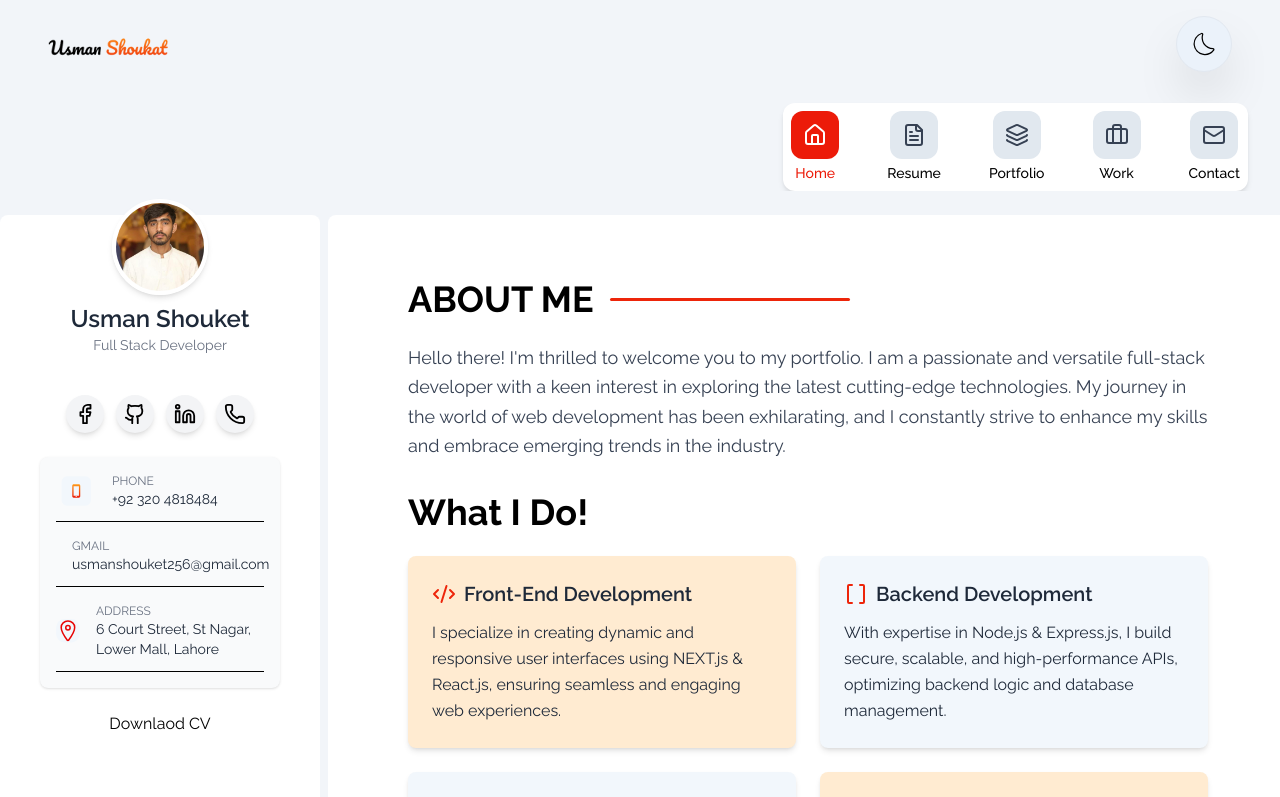
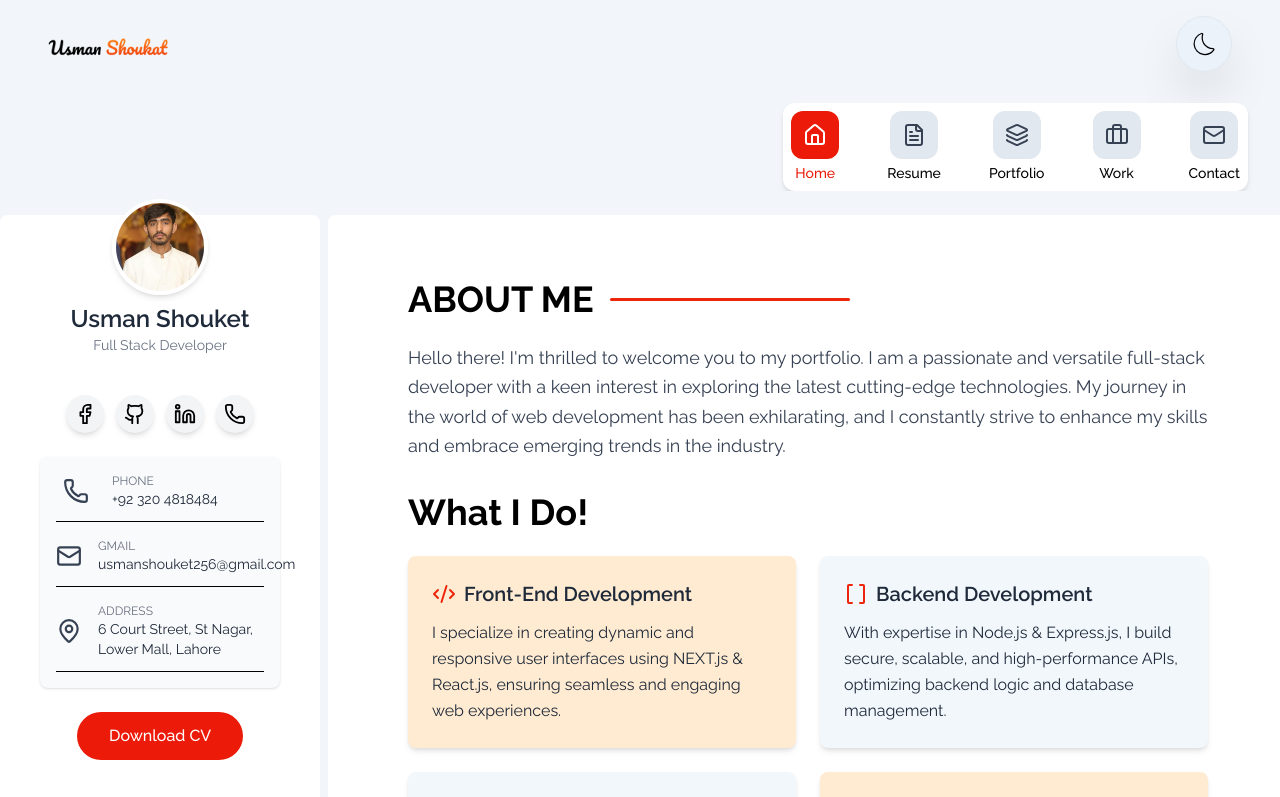
Before and after one commit to its-pz-mir/next-portfolio, a Next.js app: page / in a window 1280 px wide. Shown: the top 797 px of the page. Built offline with nearby package versions, Linux system fonts and the light colour scheme.

Commit message:
CV Download Enabled

```diff
--- a/src/components/profileDetails.jsx
+++ b/src/components/profileDetails.jsx
@@ -1,10 +1,11 @@
+import React from "react";
 import Image from "next/image";
-import React from "react";
 import SocialButtons from "./socialButton";
+import { Phone, Mail, MapPin } from "lucide-react"; // <-- imported from lucide-react
 
 const ProfileDetails = () => {
   return (
-    <div className="bg-white dark:bg-[#1A1F25]  p-6 md:block hidden">
+    <div className="bg-white dark:bg-[#1A1F25] p-6 md:block hidden">
       {/* Profile Image & Name */}
       <div className="profile relative flex flex-col items-center">
         <div className="absolute -top-14 w-24 h-24">
@@ -19,7 +20,9 @@ const ProfileDetails = () => {
         <h2 className="mt-12 text-lg lg:text-2xl font-semibold dark:text-white text-gray-800">
           Usman Shouket
         </h2>
-        <h3 className="text-sm text-gray-500 dark:text-gray-200">Full Stack Developer</h3>
+        <h3 className="text-sm text-gray-500 dark:text-gray-200">
+          Full Stack Developer
+        </h3>
       </div>
 
       {/* Social Media Icons */}
@@ -29,27 +32,68 @@ const ProfileDetails = () => {
 
       {/* Contact Details */}
       <div className="details mt-6 bg-gray-50 dark:bg-gray-900 dark:text-white p-4 rounded-lg shadow-sm space-y-4">
-        {[
-          { icon: "phone", label: "Phone", value: "+92 320 4818484" },
-          { icon: "mail", label: "Gmail", value: "usmanshouket256@gmail.com" },
-          { icon: "location", label: "Address", value: "6 Court Street, St Nagar, Lower Mall, Lahore" },
-        ].map(({ icon, label, value }) => (
-          <div key={icon} className="flex items-center space-x-4 border-b pb-3">
-            <div className="w-10 flex justify-center">
-              <Image src={`/icons/${icon}.svg`} width={30} height={30} alt={label} />
-            </div>
-            <div>
-              <h2 className="text-xs dark:text-white uppercase text-gray-500">{label}</h2>
-              <p className="text-sm dark:text-gray-300 text-gray-800">{value}</p>
-            </div>
+        {/* Phone */}
+        <a
+          href="tel:+923204818484"
+          className="flex items-center space-x-4 border-b pb-3 hover:opacity-80 transition"
+        >
+          <div className="w-10 flex justify-center">
+            <Phone size={26} className="text-gray-700 dark:text-gray-300" />
           </div>
-        ))}
+          <div>
+            <h2 className="text-xs dark:text-white uppercase text-gray-500">Phone</h2>
+            <p className="text-sm dark:text-gray-300 text-gray-800">
+              +92 320 4818484
+            </p>
+          </div>
+        </a>
+
+        {/* Gmail */}
+        <a
+          href="mailto:usmanshouket256@gmail.com"
+          className="flex items-center space-x-4 border-b pb-3 hover:opacity-80 transition"
+        >
+          <div className="w-10 flex justify-center">
+            <Mail size={26} className="text-gray-700 dark:text-gray-300" />
+          </div>
+          <div>
+            <h2 className="text-xs dark:text-white uppercase text-gray-500">Gmail</h2>
+            <p className="text-sm dark:text-gray-300 text-gray-800">
+              usmanshouket256@gmail.com
+            </p>
+          </div>
+        </a>
+
+        {/* Location */}
+        <a
+          href="https://maps.google.com/?q=6 Court Street, St Nagar, Lower Mall, Lahore"
+          target="_blank"
+          rel="noopener noreferrer"
+          className="flex items-center space-x-4 border-b pb-3 hover:opacity-80 transition"
+        >
+          <div className="w-10 flex justify-center">
+            <MapPin size={26} className="text-gray-700 dark:text-gray-300" />
+          </div>
+          <div>
+            <h2 className="text-xs dark:text-white uppercase text-gray-500">Address</h2>
+            <p className="text-sm dark:text-gray-300 text-gray-800">
+              6 Court Street, St Nagar, Lower Mall, Lahore
+            </p>
+          </div>
+        </a>
       </div>
 
       {/* CV Download Button */}
       <div className="flex justify-center mt-6">
-        <button> Downlaod CV </button>
+        <a
+          href="/Usman-CV.pdf"
+          download="Usman-CV.pdf"
+          className="bg-[#EC1B09] px-8 hover:bg-[#ff453a] py-3 rounded-full text-white font-[500] cursor-pointer text-center"
+        >
+          Download CV
+        </a>
       </div>
+
     </div>
   );
 };
```
Also changed, not shown: 2 other files (tests, documents, lock files or other folders).
